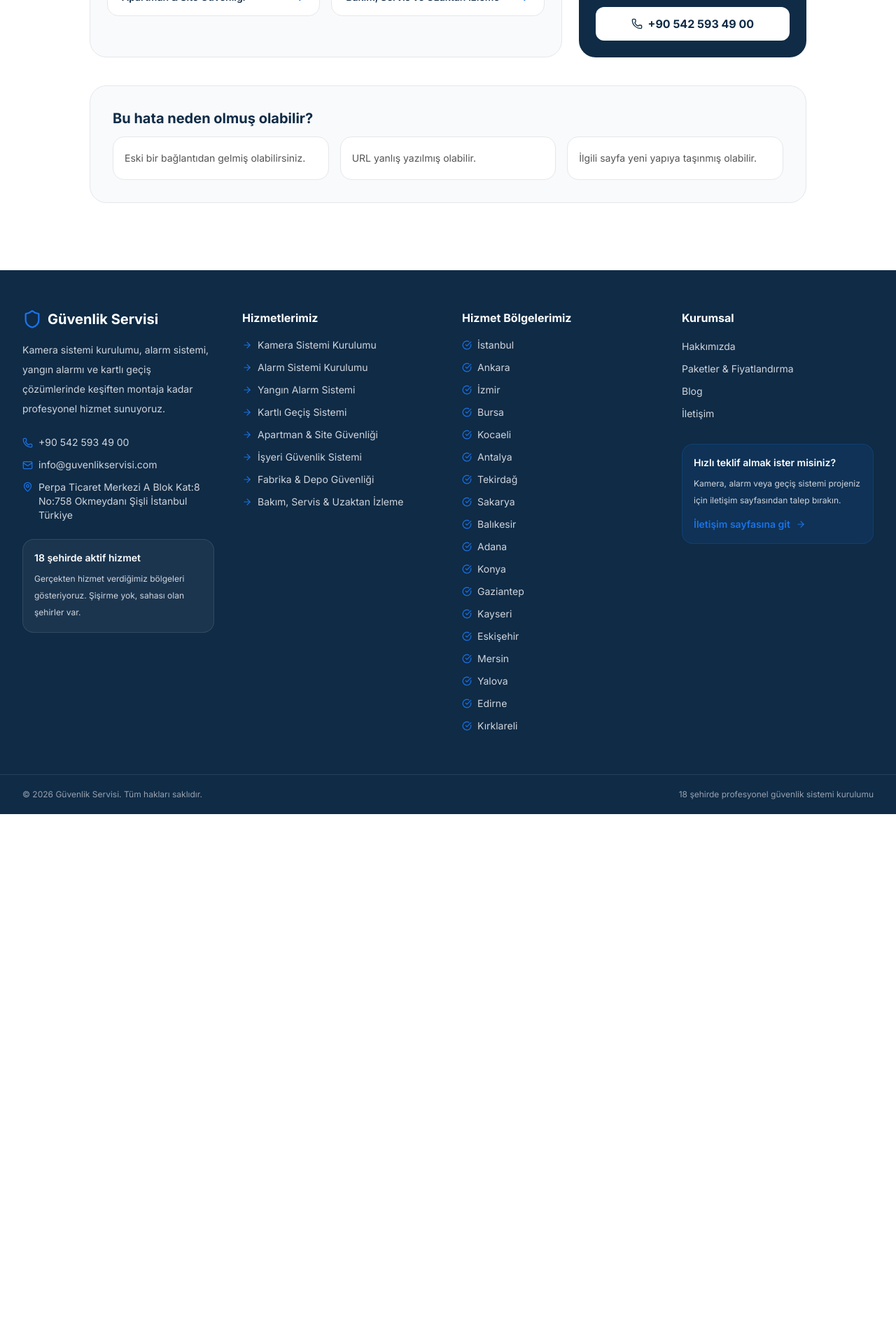
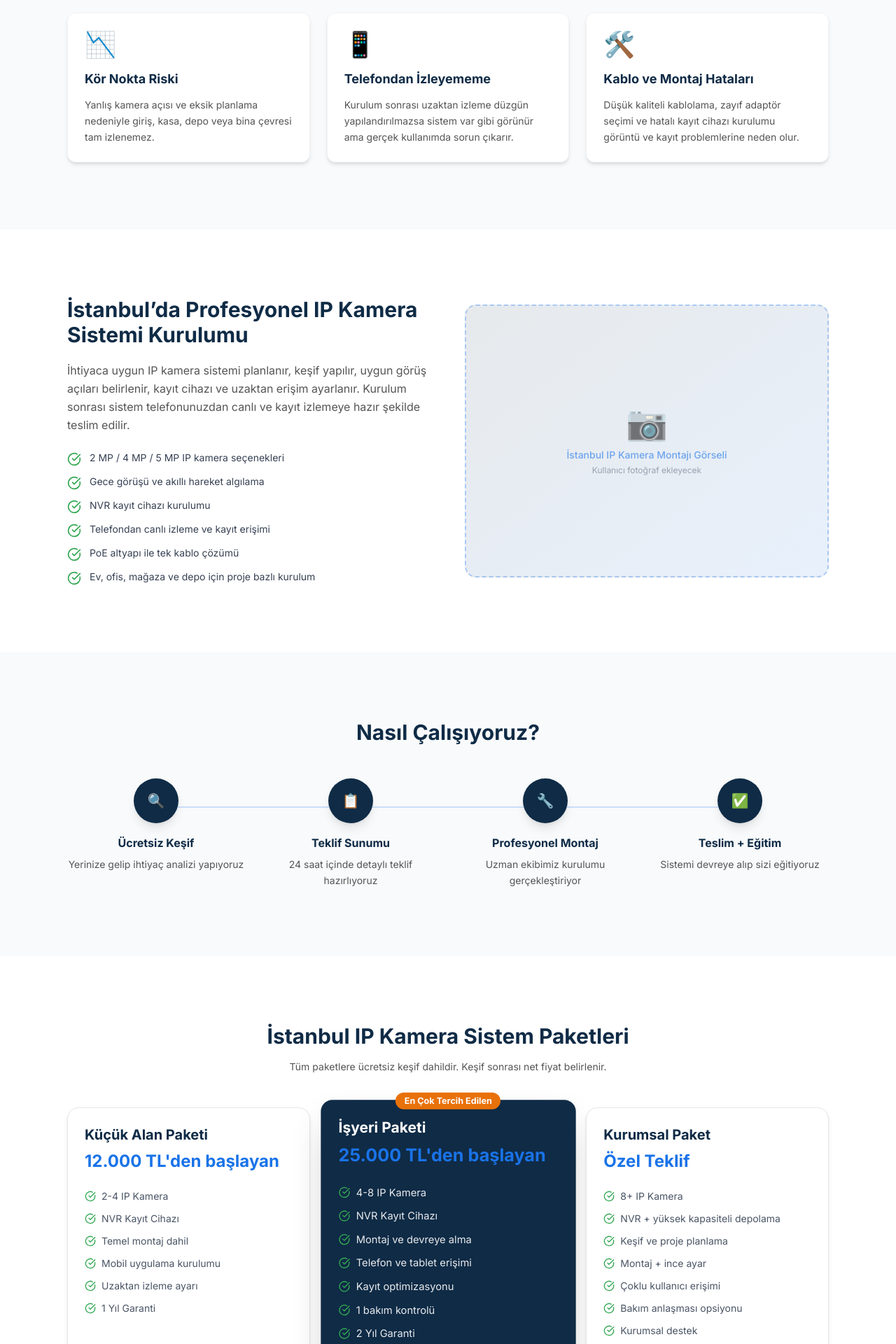
Before and after one commit to Alfasoylu/guvenlikservisi, a Next.js app: page /teklif/kamera/istanbul-ip-kamera-montaji in a window 1280 px wide. Before the commit this address had no page. Shown: the part 820-2740 px from the top of the page at 70% size. Before the commit the page ends 1983 px from the top, so only its background shows below. Built offline with nearby package versions, Linux system fonts and the light colour scheme.

Commit message:
Create page.tsx

```diff
--- /dev/null
+++ b/src/app/teklif/kamera/istanbul-ip-kamera-montaji/page.tsx
@@ -0,0 +1,157 @@
+import LandingPageTemplate, {
+  LandingPageData,
+} from "@/components/templates/LandingPageTemplate";
+
+const data: LandingPageData = {
+  hero: {
+    title: "İstanbul IP Kamera Montajı",
+    subtitle:
+      "Ev, işyeri, mağaza ve depo için profesyonel IP kamera kurulumu. İstanbul genelinde hızlı keşif, montaj ve uzaktan izleme kurulumu.",
+    ctaLabel: "Ücretsiz Keşif ve Teklif Al",
+  },
+
+  problem: {
+    title: "IP Kamera Kurulumu Yanlış Yapılırsa Sistem İşe Yaramaz",
+    cards: [
+      {
+        icon: "📉",
+        title: "Kör Nokta Riski",
+        description:
+          "Yanlış kamera açısı ve eksik planlama nedeniyle giriş, kasa, depo veya bina çevresi tam izlenemez.",
+      },
+      {
+        icon: "📱",
+        title: "Telefondan İzleyememe",
+        description:
+          "Kurulum sonrası uzaktan izleme düzgün yapılandırılmazsa sistem var gibi görünür ama gerçek kullanımda sorun çıkarır.",
+      },
+      {
+        icon: "🛠️",
+        title: "Kablo ve Montaj Hataları",
+        description:
+          "Düşük kaliteli kablolama, zayıf adaptör seçimi ve hatalı kayıt cihazı kurulumu görüntü ve kayıt problemlerine neden olur.",
+      },
+    ],
+  },
+
+  solution: {
+    title: "İstanbul’da Profesyonel IP Kamera Sistemi Kurulumu",
+    description:
+      "İhtiyaca uygun IP kamera sistemi planlanır, keşif yapılır, uygun görüş açıları belirlenir, kayıt cihazı ve uzaktan erişim ayarlanır. Kurulum sonrası sistem telefonunuzdan canlı ve kayıt izlemeye hazır şekilde teslim edilir.",
+    features: [
+      "2 MP / 4 MP / 5 MP IP kamera seçenekleri",
+      "Gece görüşü ve akıllı hareket algılama",
+      "NVR kayıt cihazı kurulumu",
+      "Telefondan canlı izleme ve kayıt erişimi",
+      "PoE altyapı ile tek kablo çözümü",
+      "Ev, ofis, mağaza ve depo için proje bazlı kurulum",
+    ],
+    imagePlaceholder: "İstanbul IP Kamera Montajı Görseli",
+  },
+
+  packages: {
+    title: "İstanbul IP Kamera Sistem Paketleri",
+    items: [
+      {
+        name: "Küçük Alan Paketi",
+        price: "12.000 TL'den başlayan",
+        features: [
+          "2-4 IP Kamera",
+          "NVR Kayıt Cihazı",
+          "Temel montaj dahil",
+          "Mobil uygulama kurulumu",
+          "Uzaktan izleme ayarı",
+          "1 Yıl Garanti",
+        ],
+      },
+      {
+        name: "İşyeri Paketi",
+        price: "25.000 TL'den başlayan",
+        badge: "En Çok Tercih Edilen",
+        highlighted: true,
+        features: [
+          "4-8 IP Kamera",
+          "NVR Kayıt Cihazı",
+          "Montaj ve devreye alma",
+          "Telefon ve tablet erişimi",
+          "Kayıt optimizasyonu",
+          "1 bakım kontrolü",
+          "2 Yıl Garanti",
+        ],
+      },
+      {
+        name: "Kurumsal Paket",
+        price: "Özel Teklif",
+        features: [
+          "8+ IP Kamera",
+          "NVR + yüksek kapasiteli depolama",
+          "Keşif ve proje planlama",
+          "Montaj + ince ayar",
+          "Çoklu kullanıcı erişimi",
+          "Bakım anlaşması opsiyonu",
+          "Kurumsal destek",
+        ],
+      },
+    ],
+  },
+
+  testimonials: [
+    {
+      text: "Mağazamıza IP kamera sistemi kuruldu. Görüş açıları doğru planlandı, telefon bağlantısı da sorunsuz çalışıyor.",
+      name: "Murat A.",
+      role: "İstanbul / Mağaza Sahibi",
+      rating: 5,
+    },
+    {
+      text: "Ofis için 6 kameralı sistem yaptırdık. Kurulum hızlıydı, uzaktan izleme ve kayıt erişimi eksiksiz teslim edildi.",
+      name: "Selin T.",
+      role: "İstanbul / Ofis Yöneticisi",
+      rating: 5,
+    },
+    {
+      text: "Depo alanı için IP kamera montajı yaptırdık. Giriş-çıkış ve raf koridorları net şekilde izleniyor.",
+      name: "Yusuf K.",
+      role: "İstanbul / Depo İşletmecisi",
+      rating: 5,
+    },
+  ],
+
+  faq: [
+    {
+      question: "İstanbul IP kamera montajı ne kadar sürer?",
+      answer:
+        "Küçük alanlarda kurulum genelde aynı gün tamamlanır. İşletme ve depo gibi alanlarda sistem büyüklüğüne göre süre 1-3 güne çıkabilir.",
+    },
+    {
+      question: "İstanbul’da hangi bölgelere hizmet veriyorsunuz?",
+      answer:
+        "Avrupa ve Anadolu Yakası genelinde proje bazlı hizmet veriyoruz. İlçe ve lokasyona göre keşif planlaması yapılır.",
+    },
+    {
+      question: "IP kamera sistemi mi analog kamera sistemi mi daha iyi?",
+      answer:
+        "Yeni kurulumlarda çoğu durumda IP kamera sistemi daha esnek, daha net görüntülü ve daha gelişmiş uzaktan erişim seçenekleri sunduğu için avantajlıdır.",
+    },
+    {
+      question: "Telefondan canlı izleme kuruluyor mu?",
+      answer:
+        "Evet. Kurduğumuz IP kamera sistemlerinde telefon üzerinden canlı izleme, kayıt izleme ve bildirim altyapısı ayarlanır.",
+    },
+    {
+      question: "Net fiyat nasıl belirleniyor?",
+      answer:
+        "Kamera sayısı, kablolama mesafesi, kayıt süresi, görüntü kalitesi ve montaj zorluğuna göre fiyat değişir. En doğru fiyat keşif sonrası çıkar.",
+    },
+  ],
+
+  cta: {
+    title: "İstanbul IP Kamera Montajı İçin Teklif Alın",
+    subtitle:
+      "Formu doldurun, sistem ihtiyacınızı öğrenip size en uygun kurulum teklifini hazırlayalım.",
+    defaultService: "kamera",
+  },
+};
+
+export default function IstanbulIpKameraMontajiPage() {
+  return <LandingPageTemplate data={data} />;
+}
```
